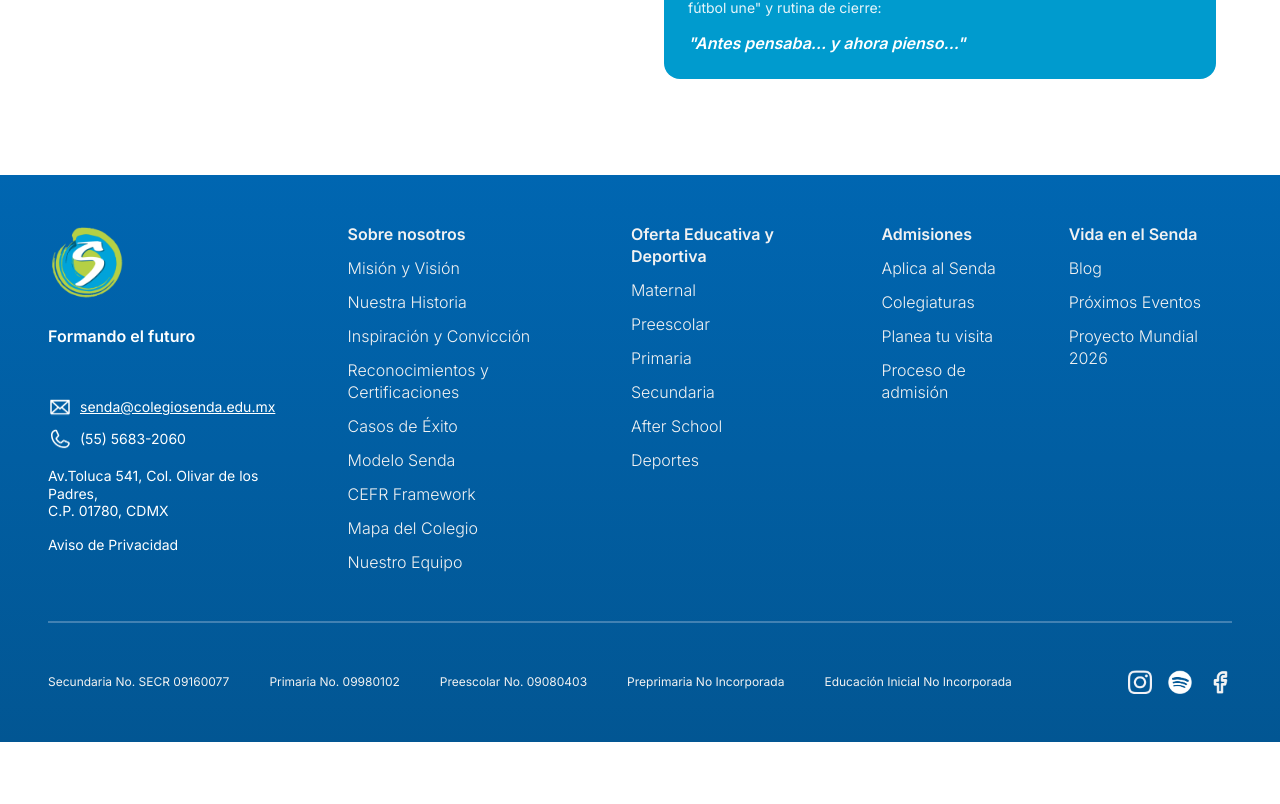
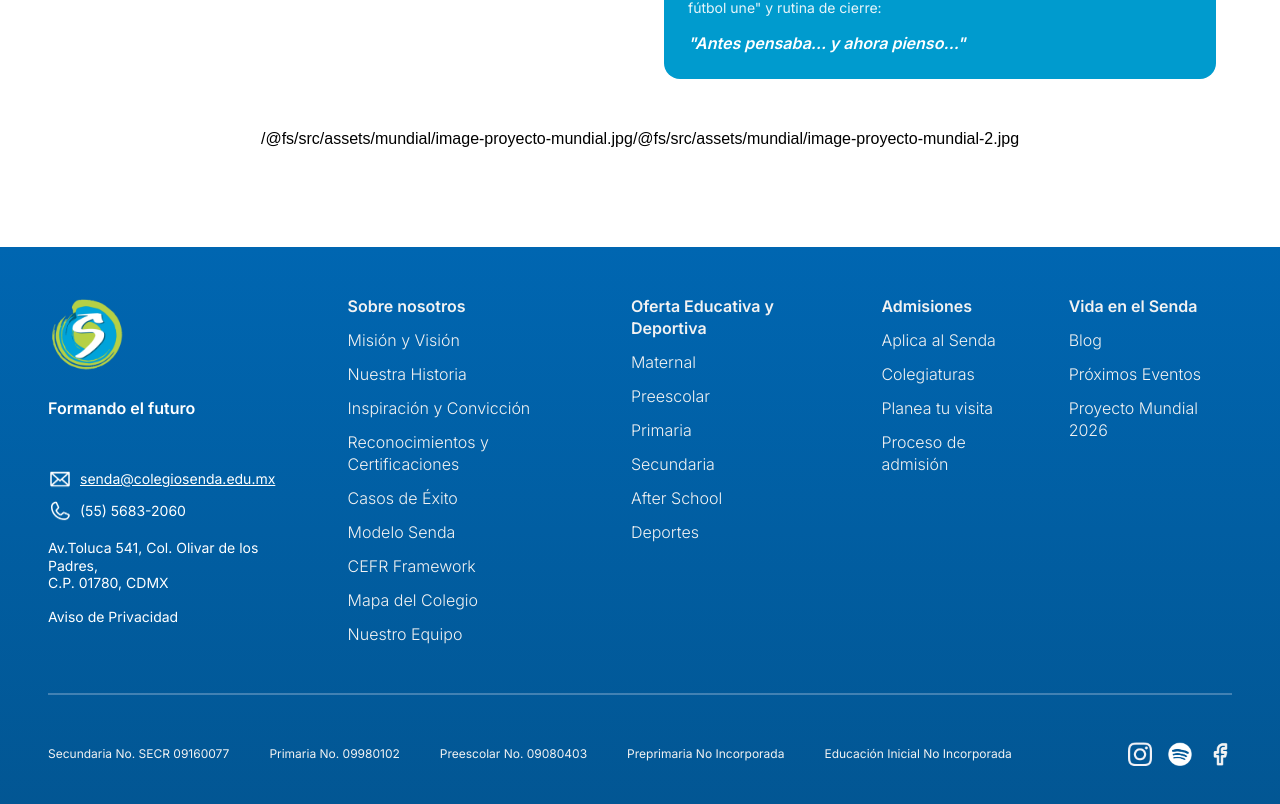
Before and after one commit to isabelrobleda/frontend-senda, a React (Vite) app: page /proyecto-mundial-2026 in a window 1280 px wide. Shown: the part 3400-4204 px from the top of the page. Before the commit the page ends 4142 px from the top, so only its background shows below. Built offline with nearby package versions, Linux system fonts and the light colour scheme; a web font is replaced by a local one.

Commit message:
ew images world cup

```diff
--- a/src/pages/VidaSenda/ProyectoMundial.jsx
+++ b/src/pages/VidaSenda/ProyectoMundial.jsx
@@ -2,6 +2,8 @@ import React, { useState } from "react";
 import MainBackground from "../../assets/deportes/main-background.png";
 import MexicoImg from "../../assets/proximos_eventos/mexico.png";
 import MascotsImg from "../../assets/mascots-mundial.jpg";
+import Image1WordCup from "../../assets/mundial/image-proyecto-mundial.jpg"
+import Image2WordCup from "../../assets/mundial/image-proyecto-mundial-2.jpg"
 
 
 const weeks = [
@@ -381,6 +383,11 @@ function ProyectoMundial() {
           </div>
         </div>
 
+        <div>
+          {Image1WordCup}
+          {Image2WordCup}
+
+        </div>
       </div>
 
 
```
